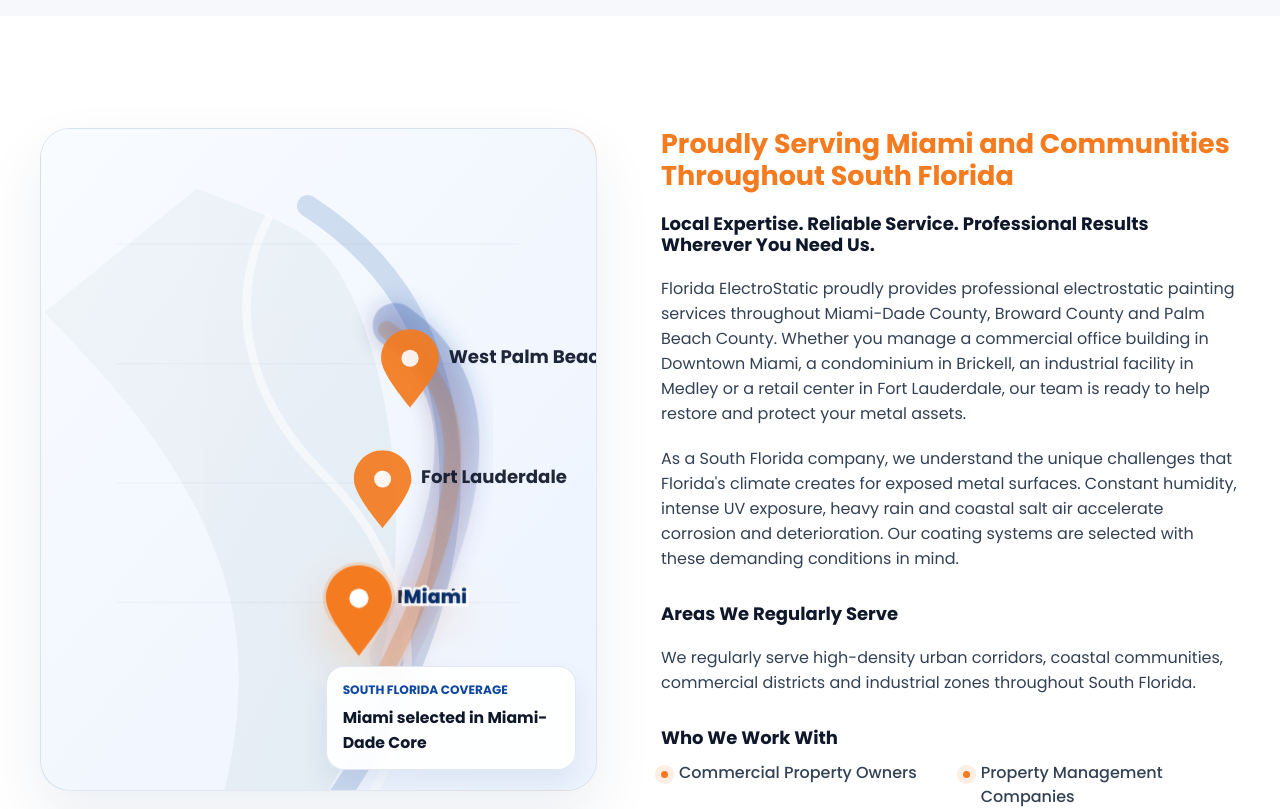
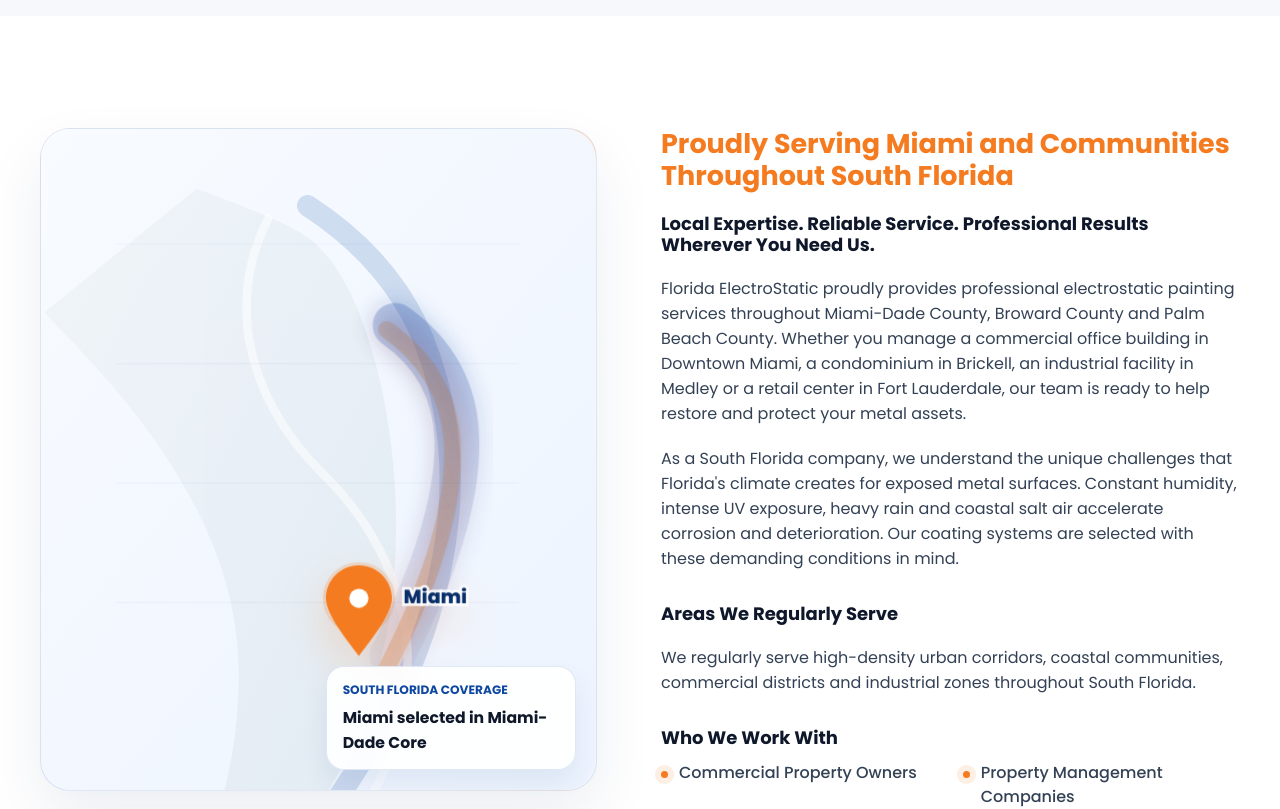
Before and after one commit to edluisro/Coating, a Next.js app: page /landing-next/ in a window 1280 px wide. Shown: the part 9240-10049 px from the top of the page. Built offline with nearby package versions, Linux system fonts and the light colour scheme.

Commit message:
Remove fixed service area map markers

```diff
--- a/components/sections/ServiceAreas.tsx
+++ b/components/sections/ServiceAreas.tsx
@@ -169,30 +169,6 @@ function SouthFloridaMap() {
           <path d="M70 444H448" stroke="rgba(13, 71, 161, 0.12)" strokeWidth="1.2" />
         </g>
 
-        <g className="serviceAreas__markerGroup serviceAreas__markerGroup--miami">
-          <path d="M325 440C325 454 304 478 298 486C292 478 271 454 271 440C271 425 283 413 298 413C313 413 325 425 325 440Z" fill="#f47b20" />
-          <circle cx="298" cy="440" r="8" fill="#fff7f0" />
-          <text x="334" y="444" className="serviceAreas__markerLabel">
-            Miami
-          </text>
-        </g>
-
-        <g className="serviceAreas__markerGroup serviceAreas__markerGroup--fort">
-          <path d="M347 328C347 342 326 366 320 374C314 366 293 342 293 328C293 313 305 301 320 301C335 301 347 313 347 328Z" fill="#f47b20" />
-          <circle cx="320" cy="328" r="8" fill="#fff7f0" />
-          <text x="356" y="332" className="serviceAreas__markerLabel">
-            Fort Lauderdale
-          </text>
-        </g>
-
-        <g className="serviceAreas__markerGroup serviceAreas__markerGroup--west">
-          <path d="M371 214C371 228 350 252 344 260C338 252 317 228 317 214C317 199 329 187 344 187C359 187 371 199 371 214Z" fill="#f47b20" />
-          <circle cx="344" cy="214" r="8" fill="#fff7f0" />
-          <text x="380" y="218" className="serviceAreas__markerLabel">
-            West Palm Beach
-          </text>
-        </g>
-
         <g
           className="serviceAreas__selectedMarker"
           data-service-area-marker
```
